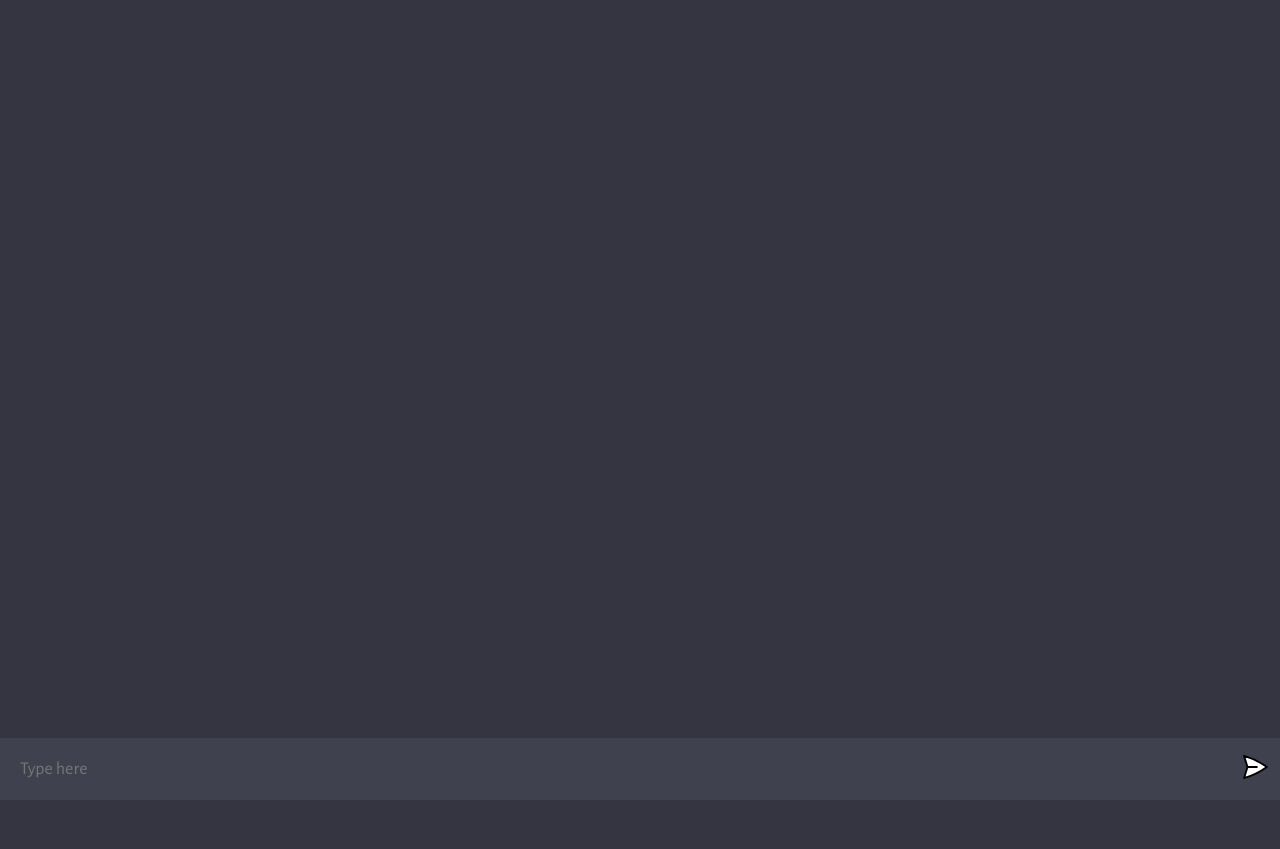
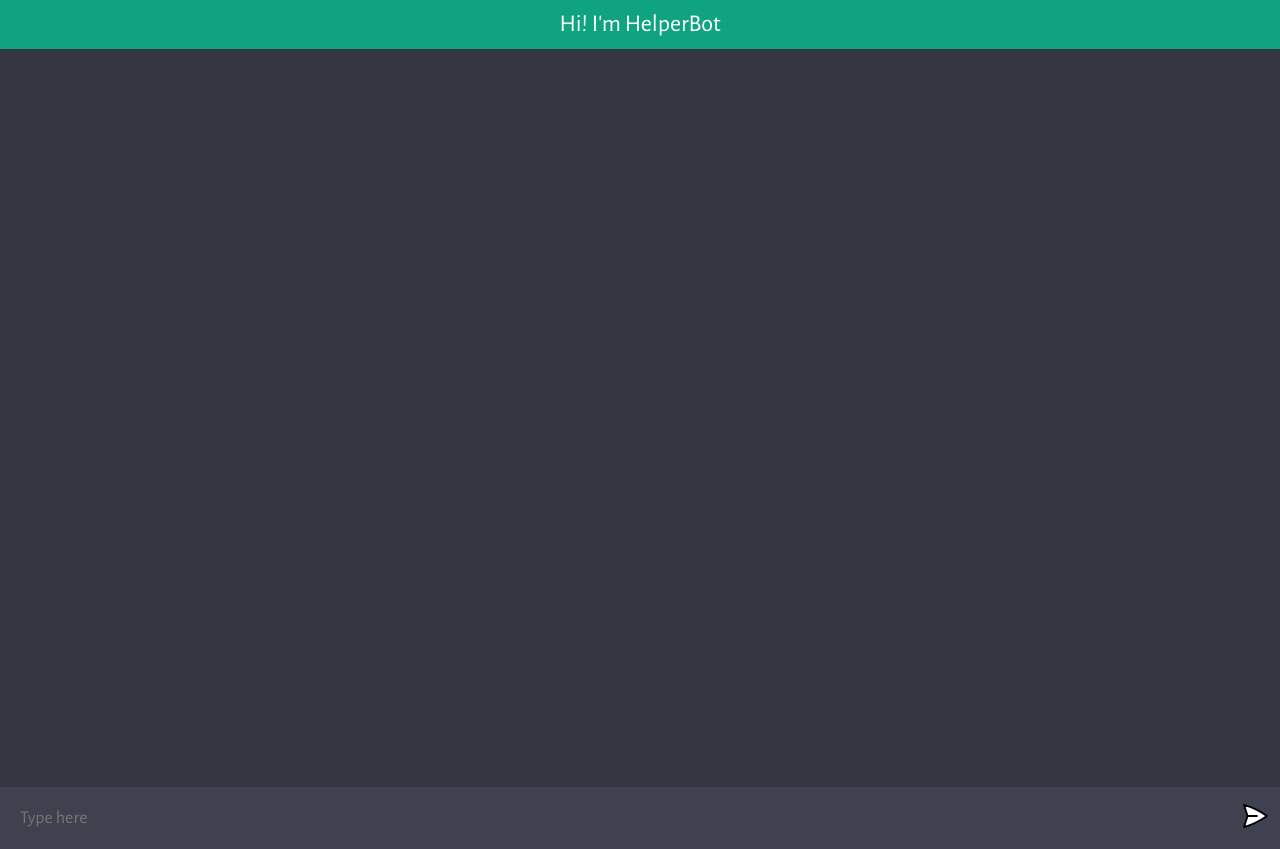
Before and after one commit to creativeisaiah/ai-helper, a website built with Vite: page client/index.html in a window 1280 px wide. Before the commit the page ends 800 px from the top, so only its background shows below. Built offline with nearby package versions, Linux system fonts and the light colour scheme.

Commit message:
banner add

```diff
--- a/client/index.html
+++ b/client/index.html
@@ -8,6 +8,7 @@
     <link rel="stylesheet" href="style.css">
   </head>
   <body>
+    <div id="banner">Hi! I'm HelperBot</div>
     <div id="app">
       <div id="chat_container"></div>
       <form>
--- a/client/style.css
+++ b/client/style.css
@@ -9,6 +9,15 @@
 
 body {
   background: #343541;
+}
+
+#banner {
+  width: 100%;
+  padding: 10px 0;
+  background-color: #10a37f; /* Adjust the color as per your requirement */
+  color: #ffffff; /* Adjust the color as per your requirement */
+  text-align: center;
+  font-size: 24px;
 }
 
 #app {
```
